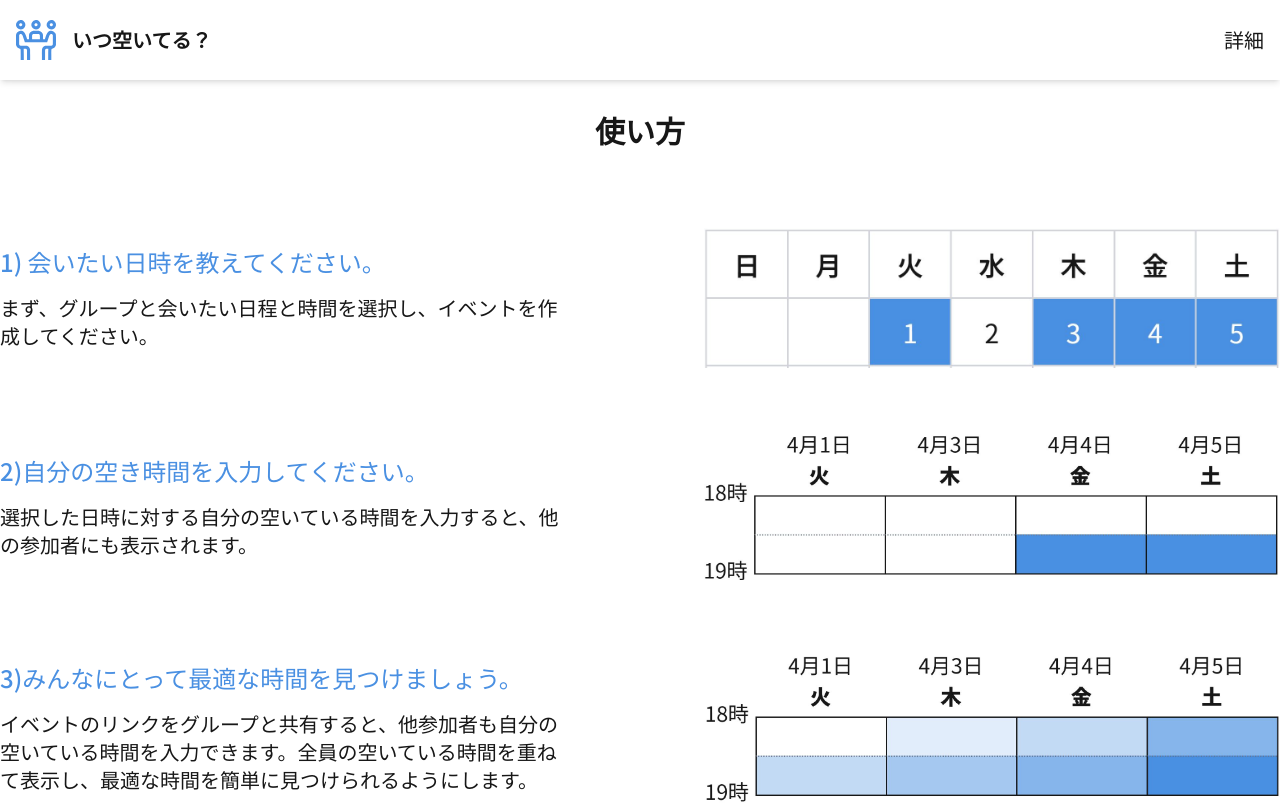
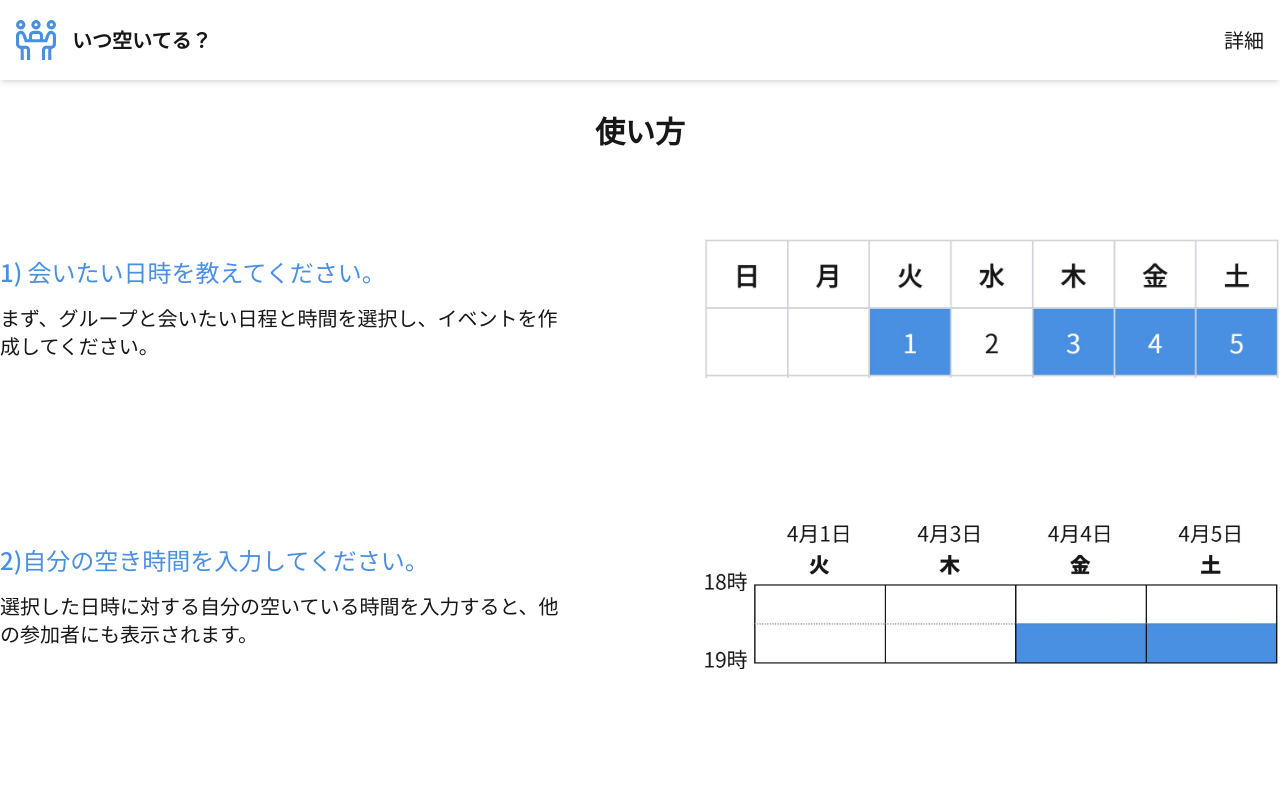
Before and after one commit to takumitoma/itsu-aiteru-scheduler, a Next.js app: page /how-to-use in a window 1280 px wide. Shown: the top 804 px of the page. Built offline with nearby package versions, Linux system fonts and the light colour scheme.

Commit message:
refactor: use Next Image instead of img

```diff
--- a/src/app/how-to-use/page.tsx
+++ b/src/app/how-to-use/page.tsx
@@ -1,11 +1,12 @@
+import Image from 'next/image';
 import Link from 'next/link';
 import { FaRegArrowAltCircleRight } from 'react-icons/fa';
 
 const HowToUsePage: React.FC = () => {
   return (
-    <div className="container mx-auto py-8 flex flex-col items-center px-4 sm:px-0 space-y-20">
+    <div className="container mx-auto py-8 flex flex-col items-center px-4 sm:px-0 space-y-8">
       <h1 className="text-3xl font-bold">使い方</h1>
-      <ol className="space-y-16">
+      <ol className="space-y-8">
         <li className="flex items-center justify-between">
           <div className="flex flex-col py-4 space-y-4 w-[45%]">
             <strong className="text-2xl font-medium text-primary">
@@ -15,8 +16,15 @@ const HowToUsePage: React.FC = () => {
               まず、グループと会いたい日程と時間を選択し、イベントを作成してください。
             </p>
           </div>
-          <div className="w-[45%]">
-            <img src="/how-to-use/how-to-use-1.jpg" alt="how to use app step 1" />
+          <div className="w-[45%] relative h-64">
+            <Image
+              src="/how-to-use/how-to-use-1.jpg"
+              alt="how to use app step 1"
+              fill
+              className="object-contain"
+              sizes="(max-width: 768px) 100vw, 45vw"
+              priority
+            />
           </div>
         </li>
         <li className="flex items-center justify-between">
@@ -28,21 +36,33 @@ const HowToUsePage: React.FC = () => {
               選択した日時に対する自分の空いている時間を入力すると、他の参加者にも表示されます。
             </p>
           </div>
-          <div className="w-[45%]">
-            <img src="/how-to-use/how-to-use-2.jpg" alt="how to use app step 2" />
+          <div className="w-[45%] relative h-64">
+            <Image
+              src="/how-to-use/how-to-use-2.jpg"
+              alt="how to use app step 2"
+              fill
+              className="object-contain"
+              sizes="(max-width: 768px) 100vw, 45vw"
+            />
           </div>
         </li>
         <li className="flex items-center justify-between">
           <div className="flex flex-col py-4 space-y-4 w-[45%]">
             <strong className="text-2xl font-medium text-primary">
-              {'3)みんなにとって最適な時間を見つけましょう。'}
+              {'3)みんなにとって最適な時間を見つてください。'}
             </strong>
             <p className="text-xl">
               イベントのリンクをグループと共有すると、他参加者も自分の空いている時間を入力できます。全員の空いている時間を重ねて表示し、最適な時間を簡単に見つけられるようにします。
             </p>
           </div>
-          <div className="w-[45%]">
-            <img src="/how-to-use/how-to-use-3.jpg" alt="how to use app step 3" />
+          <div className="w-[45%] relative h-64">
+            <Image
+              src="/how-to-use/how-to-use-3.jpg"
+              alt="how to use app step 3"
+              fill
+              className="object-contain"
+              sizes="(max-width: 768px) 100vw, 45vw"
+            />
           </div>
         </li>
       </ol>
```
